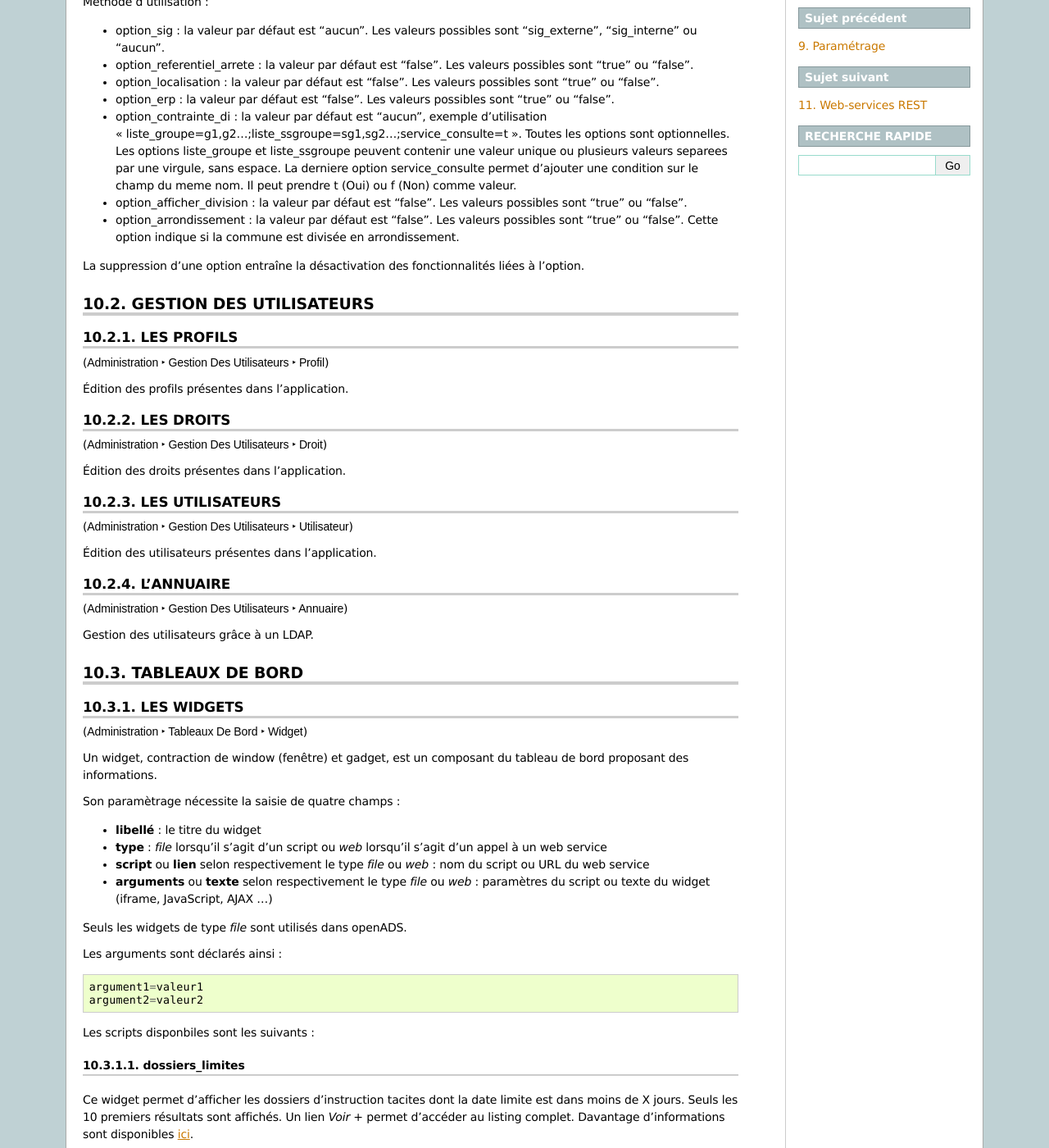
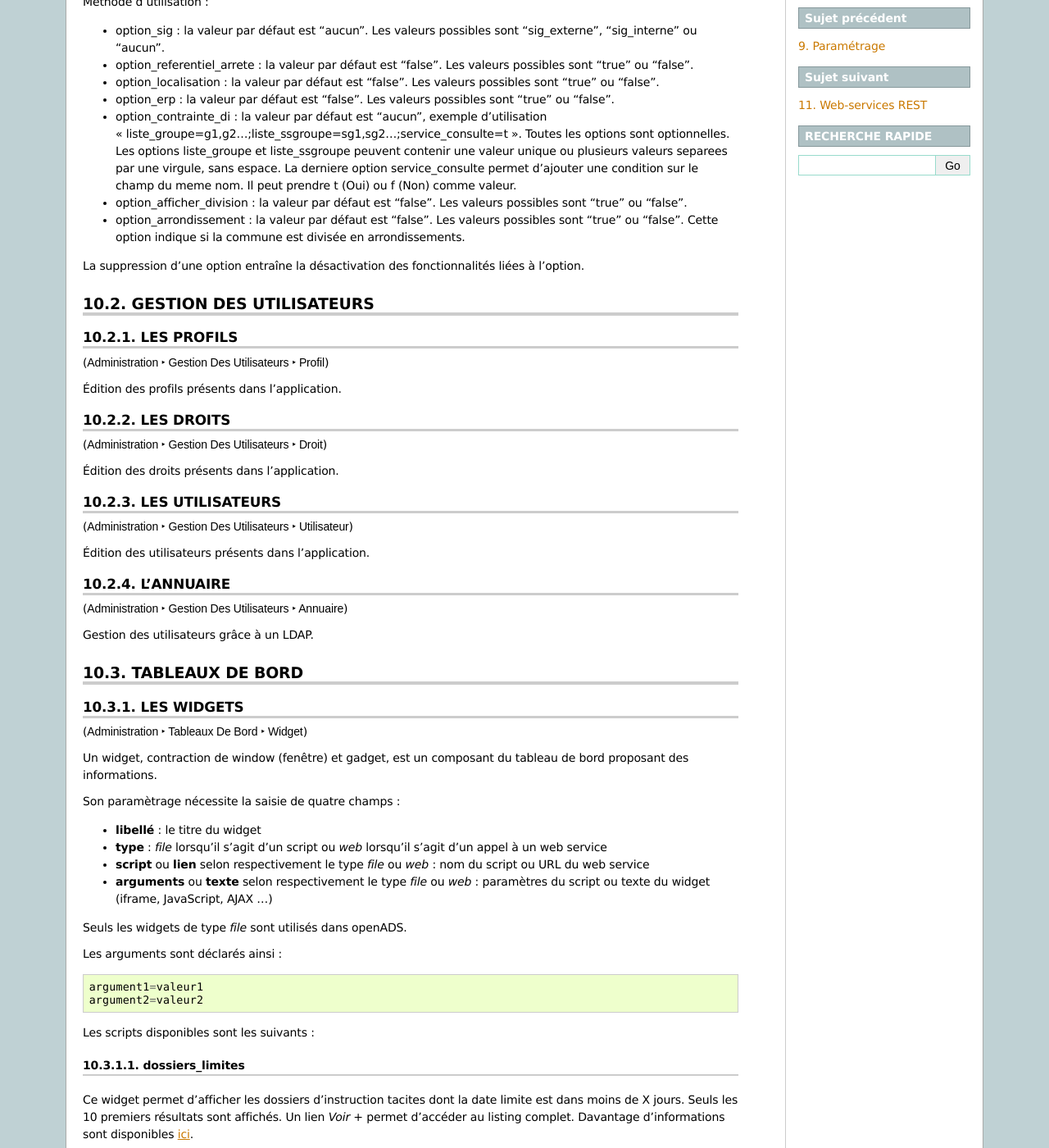
Before and after one commit to mpavaux/openads-documentation, a Sphinx documentation site: the page built from source/manuel_utilisateur/administration.rst, in a window 1280 px wide and 1400 px high, scrolled down 508 px. Shown: the whole window at 82% size. Built offline with Sphinx 7.4.7, drawn with Linux system fonts in a browser that asks for light colours; some of the changed text lies outside the part shown.

Commit message:
Update administration.rst
Correction de fautes

```diff
--- a/source/manuel_utilisateur/administration.rst
+++ b/source/manuel_utilisateur/administration.rst
@@ -61,7 +61,7 @@
   possibles sont 'true' ou 'false'.
 * option_arrondissement : la valeur par défaut est 'false'. Les valeurs
   possibles sont 'true' ou 'false'.
-  Cette option indique si la commune est divisée en arrondissement.
+  Cette option indique si la commune est divisée en arrondissements.
 
 La suppression d'une option entraîne la désactivation des fonctionnalités liées
 à l'option.
@@ -78,7 +78,7 @@
 
 (:menuselection:`Administration --> Gestion Des Utilisateurs --> Profil`)
 
-Édition des profils présentes dans l'application.
+Édition des profils présents dans l'application.
 
 .. _administration_droit:
 
@@ -88,7 +88,7 @@
 
 (:menuselection:`Administration --> Gestion Des Utilisateurs --> Droit`)
 
-Édition des droits présentes dans l'application.
+Édition des droits présents dans l'application.
 
 .. _administration_utilisateur:
 
@@ -98,7 +98,7 @@
 
 (:menuselection:`Administration --> Gestion Des Utilisateurs --> Utilisateur`)
 
-Édition des utilisateurs présentes dans l'application.
+Édition des utilisateurs présents dans l'application.
 
 .. _administration_annuaire:
 
@@ -144,7 +144,7 @@
   argument1=valeur1
   argument2=valeur2
 
-Les scripts disponbiles sont les suivants :
+Les scripts disponibles sont les suivants :
 
 dossiers_limites
 ================
@@ -157,10 +157,10 @@
 
 Trois arguments facultatifs faisant office de critères sont paramétrables :
 
-* **filtre** [par défaut *instructeur*] - les filtres disponbiles sont *aucun*,
+* **filtre** [par défaut *instructeur*] - les filtres disponibles sont *aucun*,
   *division* et *instructeur*
 * **nombre_de_jours** [par défaut *15*] - délai en jours avant la date limite à
-  partir duquel on souhaite voir apparaître les dossiers
+  partir de laquelle on souhaite voir apparaître les dossiers
 * **codes_datd** [par défaut tous les types sont affichés] - liste des types de
   dossiers à afficher séparés par un point-virgule. exemple : *PCI;PCA;DPS;CUa;CUb*
 
```
Also changed, not shown: other parts of source/manuel_utilisateur/administration.rst (+3 -3 lines).
